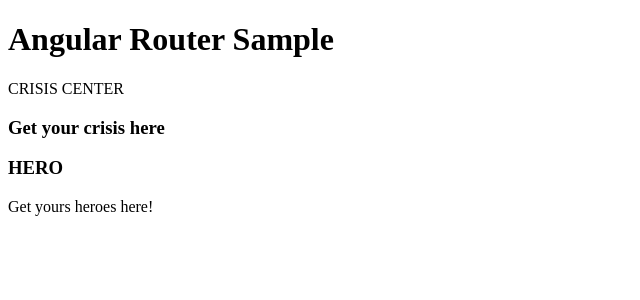
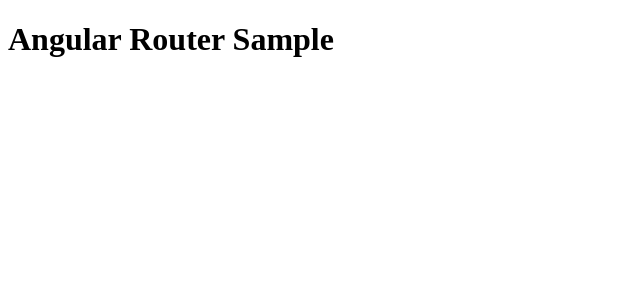
Before and after one commit to NataliaRajska/routes, an Angular app: page / in a window 1280 px wide. Shown: the top 300 px of the page, without its empty margins (0-640 px from the left). Built offline with nearby package versions, Linux system fonts and the light colour scheme.

Commit message:
Add router outlet

```diff
--- a/src/app/app.component.html
+++ b/src/app/app.component.html
@@ -1,4 +1,2 @@
 <h1>Angular Router Sample</h1>
-<app-crisis-list></app-crisis-list>
-<app-heroes-list></app-heroes-list>
 <router-outlet></router-outlet>
```
